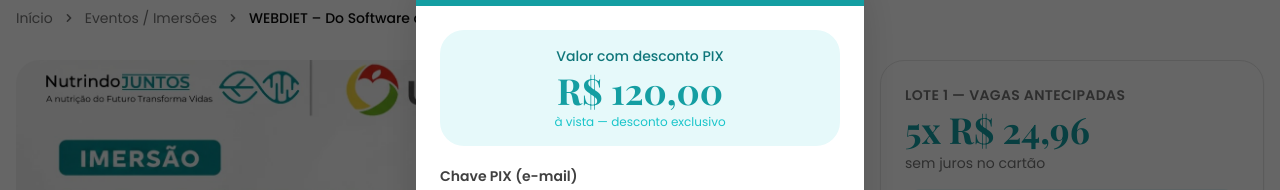
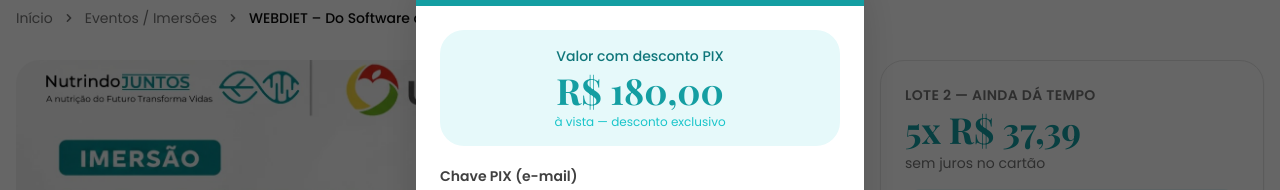
Before and after one commit to D1hDias/NutrindoJuntos, a Next.js app in the folder apps/web/: page /eventos/webdiet-do-software-ao-atendimento in a window 1280 px wide. Both pictures are taken after a click on the button "Pix com desconto — clique para ver". Shown: the part 180-370 px from the top of the page. Built offline with nearby package versions, Linux system fonts and the light colour scheme.

Commit message:
mudanças pequenas no link do Asaas

```diff
--- a/apps/web/components/eventos/PixModal.tsx
+++ b/apps/web/components/eventos/PixModal.tsx
@@ -52,7 +52,7 @@ export function PixModal({ isOpen, onClose }: PixModalProps) {
           {/* Valor */}
           <div className="rounded-xl bg-primary-50 py-4 text-center">
             <p className="text-sm font-medium text-primary-700">Valor com desconto PIX</p>
-            <p className="mt-1 font-display text-4xl font-bold text-primary-600">R$ 120,00</p>
+            <p className="mt-1 font-display text-4xl font-bold text-primary-600">R$ 180,00</p>
             <p className="mt-1 text-xs text-primary-500">à vista — desconto exclusivo</p>
           </div>
 
--- a/apps/web/components/eventos/WebdietSidebar.tsx
+++ b/apps/web/components/eventos/WebdietSidebar.tsx
@@ -22,12 +22,12 @@ export function WebdietSidebar() {
         {/* Card de Inscrição */}
         <div className="rounded-xl border bg-card p-6 shadow-sm">
           <p className="mb-1 text-sm font-semibold uppercase tracking-wide text-neutral-500">
-            Lote 1 — Vagas Antecipadas
+            Lote 2 — AINDA DÁ TEMPO
           </p>
 
           <div className="mb-1 flex items-baseline gap-2">
             <span className="font-display text-4xl font-bold text-primary-600">
-              5x R$ 24,96
+              5x R$ 37,39
             </span>
           </div>
           <p className="mb-4 text-sm text-neutral-500">sem juros no cartão</p>
```
